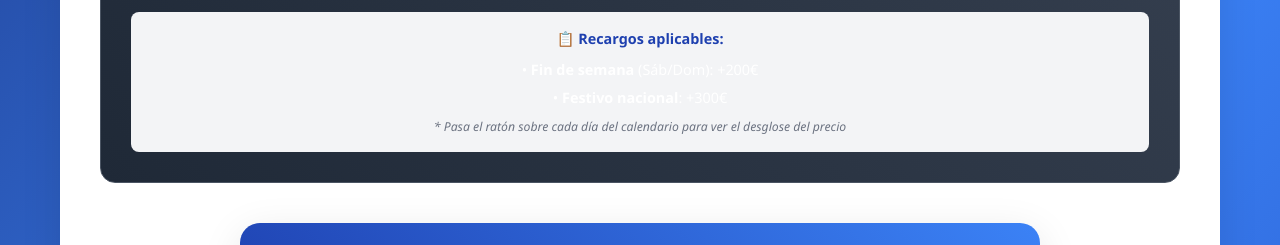
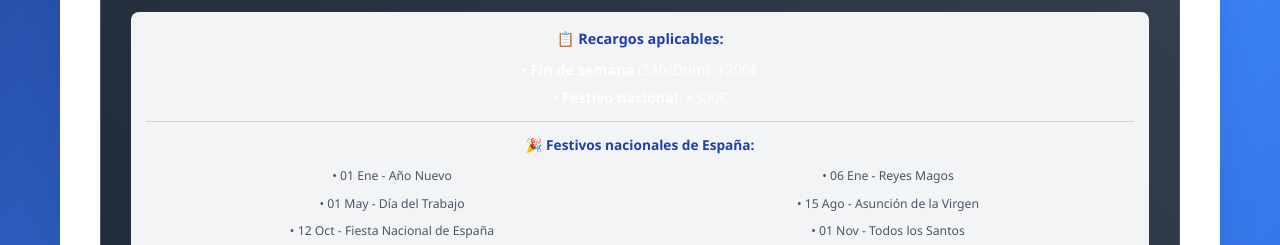
Before and after one commit to ivantintore/sexyfly-reservas, a plain HTML site: page static/index.html in a window 1280 px wide. Shown: the part 555-800 px from the top of the page. Drawn offline with Linux system fonts and the light colour scheme.

Commit message:
feat: mostrar listado de festivos nacionales en precios
✨ Nueva funcionalidad:

📋 Listado de festivos nacionales visible en la web

   Ahora en la sección de precios se muestra:

   🎉 Festivos nacionales de España:
   • 01 Ene - Año Nuevo
   • 06 Ene - Reyes Magos
   • 01 May - Día del Trabajo
   • 15 Ago - Asunción de la Virgen
   • 12 Oct - Fiesta Nacional de España
   • 01 Nov - Todos los Santos
   • 06 Dic - Día de la Constitución
   • 08 Dic - Inmaculada Concepción
   • 25 Dic - Navidad

🎯 Beneficios:
   • Los usuarios saben exactamente qué días tienen +300€
   • Información clara y transparente
   • Carga dinámica desde config.js (fácil actualizar)
   • Diseño en 2 columnas para mejor legibilidad

📐 Implementación:
   • HTML: Nuevo contenedor para festivos
   • JS: Función loadHolidaysList() en app.js
   • CSS: Grid de 2 columnas, diseño limpio
   • Datos: Desde SEXYFLY_CONFIG.holidaysDetailed

```diff
--- a/static/index.html
+++ b/static/index.html
@@ -54,8 +54,16 @@
                 <div class="pricing-modifiers" style="margin-top: 15px; padding: 15px; background: #F3F4F6; border-radius: 8px; font-size: 0.9em;">
                     <div style="font-weight: 600; margin-bottom: 8px; color: #1E40AF;">📋 Recargos aplicables:</div>
                     <div style="margin-bottom: 5px;">• <strong>Fin de semana</strong> (Sáb/Dom): +200€</div>
-                    <div style="margin-bottom: 8px;">• <strong>Festivo nacional</strong>: +300€</div>
-                    <div style="font-size: 0.85em; color: #6B7280; font-style: italic;">
+                    <div style="margin-bottom: 12px;">• <strong>Festivo nacional</strong>: +300€</div>
+
+                    <div style="margin-top: 12px; padding-top: 12px; border-top: 1px solid #D1D5DB;">
+                        <div style="font-weight: 600; margin-bottom: 8px; color: #1E40AF; font-size: 0.95em;">🎉 Festivos nacionales de España:</div>
+                        <div id="holidays-list" style="display: grid; grid-template-columns: repeat(2, 1fr); gap: 4px; font-size: 0.85em; color: #4B5563;">
+                            <!-- Los festivos se cargarán dinámicamente desde config.js -->
+                        </div>
+                    </div>
+
+                    <div style="margin-top: 12px; font-size: 0.85em; color: #6B7280; font-style: italic;">
                         * Pasa el ratón sobre cada día del calendario para ver el desglose del precio
                     </div>
                 </div>
--- a/static/js/app.js
+++ b/static/js/app.js
@@ -157,6 +157,33 @@ class SexyFlyApp {
     if (priceUrgente) {
       priceUrgente.textContent = `${SEXYFLY_CONFIG.pricing.urgentPrice}${SEXYFLY_CONFIG.pricing.currency}`;
     }
+
+    // Cargar festivos nacionales
+    this.loadHolidaysList();
+  }
+
+  /**
+   * Cargar listado de festivos nacionales en la UI
+   * @private
+   */
+  loadHolidaysList() {
+    const holidaysList = document.getElementById('holidays-list');
+    if (!holidaysList) return;
+
+    const holidays = SEXYFLY_CONFIG.holidaysDetailed || [];
+
+    let html = '';
+    holidays.forEach(holiday => {
+      // Formatear la fecha (MM-DD a "DD MMM")
+      const [month, day] = holiday.date.split('-');
+      const monthNames = ['Ene', 'Feb', 'Mar', 'Abr', 'May', 'Jun',
+                          'Jul', 'Ago', 'Sep', 'Oct', 'Nov', 'Dic'];
+      const monthName = monthNames[parseInt(month) - 1];
+
+      html += `<div style="padding: 2px 0;">• ${day} ${monthName} - ${holiday.name}</div>`;
+    });
+
+    holidaysList.innerHTML = html;
   }
 
   /**
```
